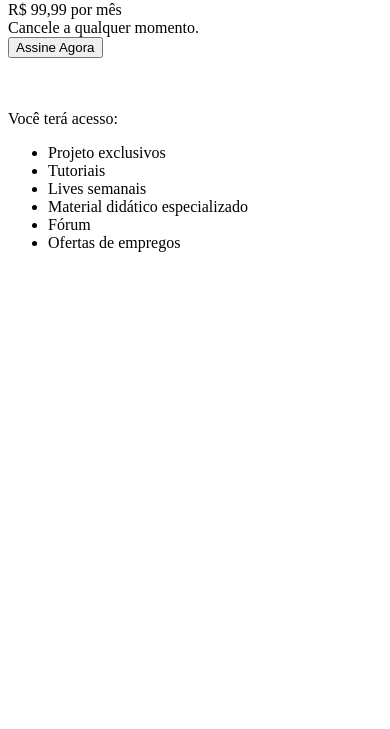
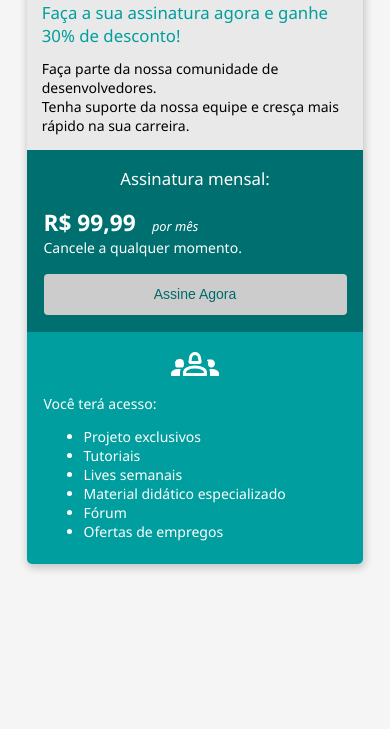
Before and after one commit to JoaoKF1/bootcamp-devjr-modulo2, a plain HTML site: page rep/bootcamp-devjr-modulo2/index.html in a window 390 px wide. Shown: the part 115-844 px from the top of the page. Drawn offline with Linux system fonts and the light colour scheme.

Commit message:
closes #8 - formulário

```diff
--- a/rep/bootcamp-devjr-modulo2/index.html
+++ b/rep/bootcamp-devjr-modulo2/index.html
@@ -1,10 +1,10 @@
-<!DOCTYPE html>
+<!DOCTYPE html><link rel="stylesheet" href="style.css">
 <html lang="en">
 <head>
     <meta charset="UTF-8">
     <meta name="viewport" content="width=device-width, initial-scale=1.0">
     <title>Bootcamp DevJr - Sistemas de Assinaturas</title>
-    <link rel="stylesheet" href="style.css">
+
 
 </head>
 <body>
@@ -33,8 +33,9 @@
                 <div>
                     Cancele a qualquer momento.
                 </div>
-
-                <button class="button">Assine Agora</button>
+                <a href="register.html">
+                    <button>Assine Agora</button>
+                </a>
             </div>
              <div class="col2">
                 <div class="image-group">
--- a/rep/bootcamp-devjr-modulo2/style.css
+++ b/rep/bootcamp-devjr-modulo2/style.css
@@ -0,0 +1,135 @@
+
+        body{
+            background-color: #f5f5f5;
+            font-family: 'Segoe UI', Tahoma, Geneva, Verdana, sans-serif;
+        }
+        input{
+            width: 95%;
+            height: 22px;
+            padding: 0.9rem;
+            font-size: 1.2rem;
+            border-radius: 5px;
+            border: 0;
+            margin: 10px;
+        }
+        input:focus{
+            outline: none;
+            box-shadow: 0 0 10px #009e9e;
+        }
+        a{
+            color: #e9e9e9;
+            font-size: 0.8rem;
+        }
+        button{
+            margin-top: 1.2rem;
+
+            width: 100%;
+            padding: 0.9rem 2rem;
+
+            color: #006a6a;
+            background-color: #cccccc;
+            font-size: 1rem;
+
+            border-radius: 4px;
+            border: none;
+
+            cursor: pointer;
+        }
+        button:hover{
+            background-color: #e9e9e9;
+        }
+        .container{
+            background-color: #e9e9e9;
+            margin:  auto;
+
+            width: 600px;
+
+            box-shadow: 1px 3px 8px 1px rgba(0, 0, 0, 0.2);
+
+            border-radius: 5px;
+            overflow: hidden;
+        }
+
+        .header{
+            padding: 0.9rem;
+        }
+
+        .flex-container{
+            display: flex;
+            justify-content: space-around;
+        }
+        .header-title{
+            color: #006f6f;
+            font-size: 2rem;
+            font-weight: 700;
+            margin-bottom: 1.2rem;
+        }
+        .header-subtitle{
+            color: #009e9e;
+            font-size: 1.2rem;
+            font-weight: 500;
+            margin-bottom: 0.9rem;
+        }
+        .flex-column1{
+            display: flex;
+        }
+        .col1{
+            background-color: #006f6f;
+            width: 50%;
+            padding: 1.2rem;
+            color: #fff;
+        }
+        .col2{
+            background-color: #009e9e;
+            width: 50%;
+            padding: 0.6rem 1.2rem;
+            color: #fff;
+        }
+        .subscription-title{
+            font-size: 1.2rem;
+            text-align: center;
+            margin-bottom: 1.2rem;
+        }
+        .price{
+            font-size: 1.62rem;
+            font-weight: 700;
+        }
+        .month {
+            font-size: 0.92rem;
+            font-style: italic;
+            margin-left: 0.9rem;
+
+        }
+        .image-group{
+            font-size: 20px;
+            text-align: center;
+        }
+        .form-register{
+            background-color: #006a6a;
+            padding: 1.2rem;
+            display: flex;
+            flex-direction: column;
+            align-items: center;
+            align-content: space-around;
+        }
+
+        @media screen and (max-width: 620px) {
+            html{
+                font-size: 14px;
+            }
+            .flex-container{
+                flex-direction: column;
+            }
+
+            .col1, .col2{
+                width: 100%;
+                box-sizing: border-box;
+            }
+            .container{
+                width: 90%;
+            }
+
+            .header{
+                padding: 15px;
+            }
+        }
```
Also changed, not shown: rep/bootcamp-devjr-modulo2/register.html (added, +32 -0 lines).
